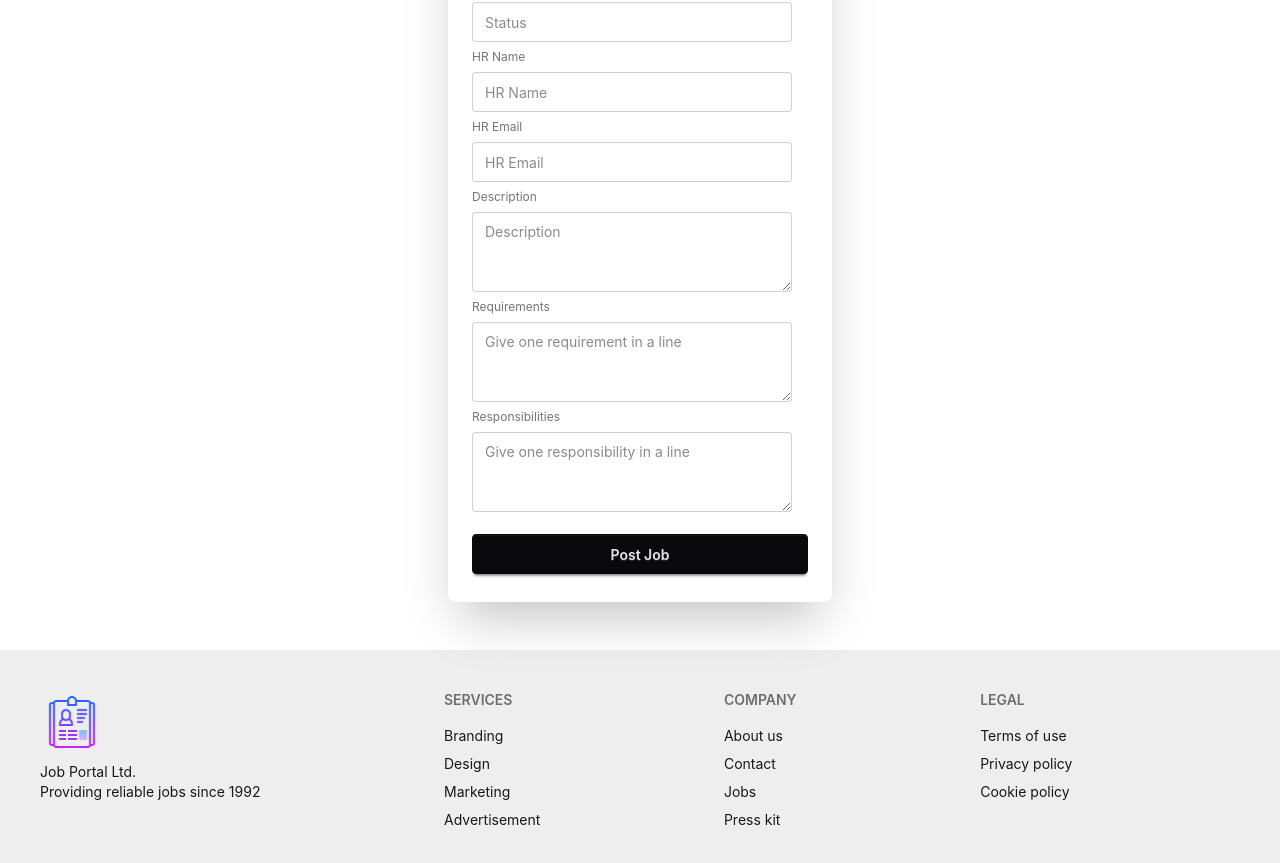
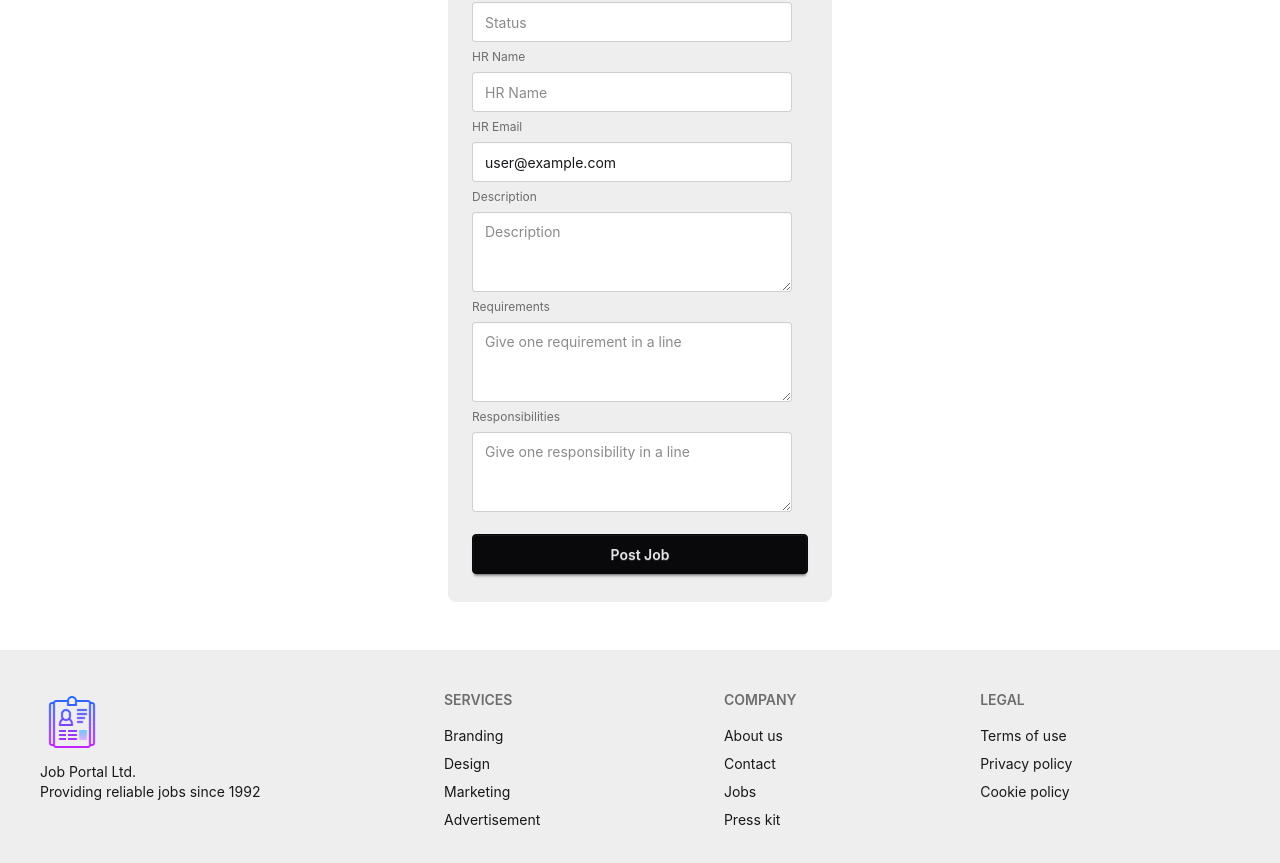
Before and after one commit to tanvir-wd22/job-portal-client, a React (Vite) app: page /adminPostedJobs in a window 1280 px wide. Shown: the part 863-1726 px from the top of the page. Built offline with nearby package versions, Linux system fonts and the light colour scheme; no server answers; sample sign-in values are in the browser's storage.

Commit message:
alhamdulliah create operation done for admin posted jobs form data

```diff
--- a/src/pages/AdminPostedJobsPage.jsx
+++ b/src/pages/AdminPostedJobsPage.jsx
@@ -1,4 +1,9 @@
+import Swal from 'sweetalert2';
+import useAuth from '../hooks/useAuth';
+
 const AdminPostedJobsPage = () => {
+  const { user } = useAuth();
+
   const handleFormSubmit = (e) => {
     e.preventDefault();
     const formData = new FormData(e.target);
@@ -11,12 +16,28 @@ const AdminPostedJobsPage = () => {
     newData.salaryRange = { min: min, max: max, currency: currency };
     newData.responsibilities = newData.responsibilities.split('\n');
     newData.requirements = newData.requirements.split('\n');
-    console.log(newData);
+    // console.log(newData);
+
+    // ========== send form data to server ==============
+    fetch(`http://localhost:5000/jobs`, {
+      method: 'POST',
+      headers: {
+        'Content-Type': 'application/json',
+      },
+      body: JSON.stringify(newData),
+    })
+      .then((res) => res.json())
+      .then((data) => {
+        // console.log(data);
+        if (data.insertedId) {
+          Swal.fire('admin job posted successfully');
+        }
+      });
   };
 
   return (
     <div className="flex justify-center items-center">
-      <div className="card bg-base-100 w-full max-w-sm shrink-0 shadow-2xl">
+      <div className="card bg-base-300 w-full max-w-sm shrink-0">
         <form onSubmit={handleFormSubmit} className="card-body">
           <fieldset className="fieldset">
             {/* title field */}
@@ -114,6 +135,7 @@ const AdminPostedJobsPage = () => {
             {/* hr name field */}
             <label className="label">HR Name</label>
             <input
+              defaultValue={user?.name}
               name="hr_name"
               type="text"
               className="input"
@@ -122,6 +144,7 @@ const AdminPostedJobsPage = () => {
             {/* hr email field */}
             <label className="label">HR Email</label>
             <input
+              defaultValue={user?.email}
               name="hr_email"
               type="email"
               className="input"
```
